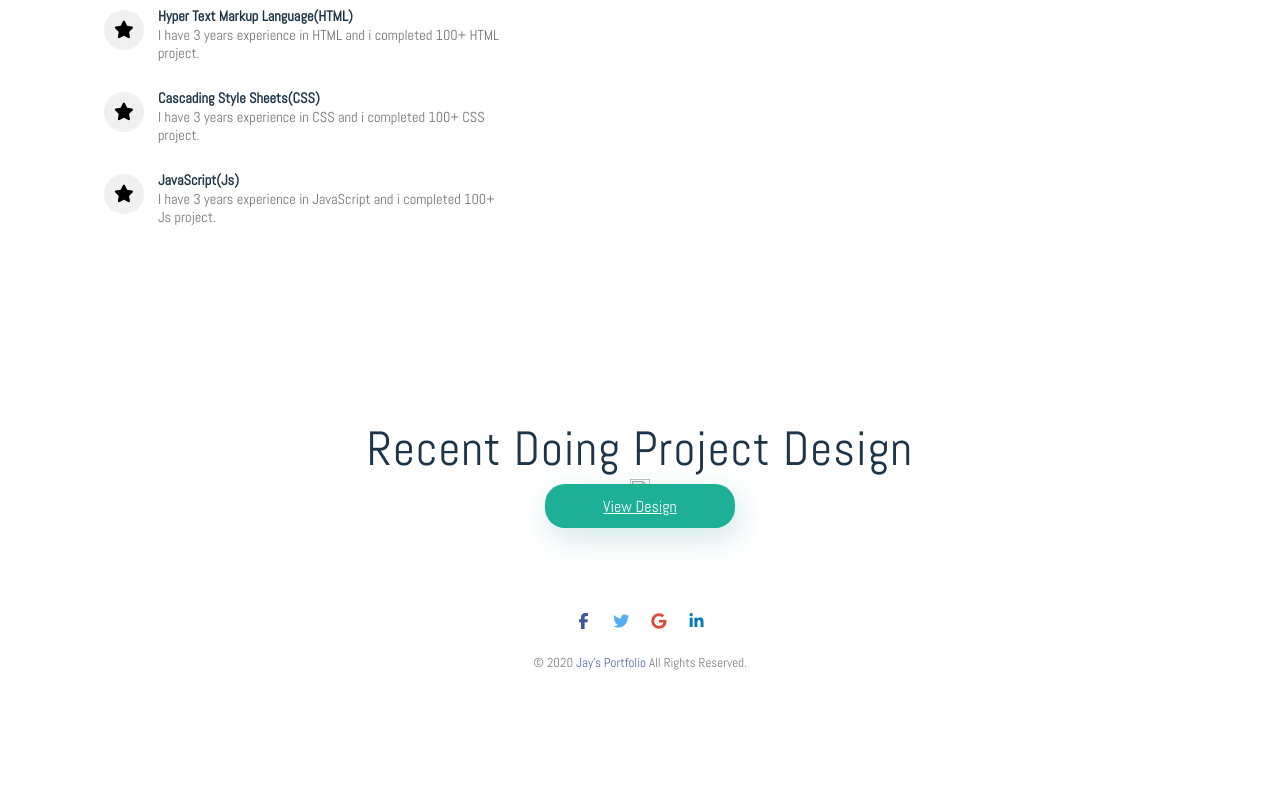
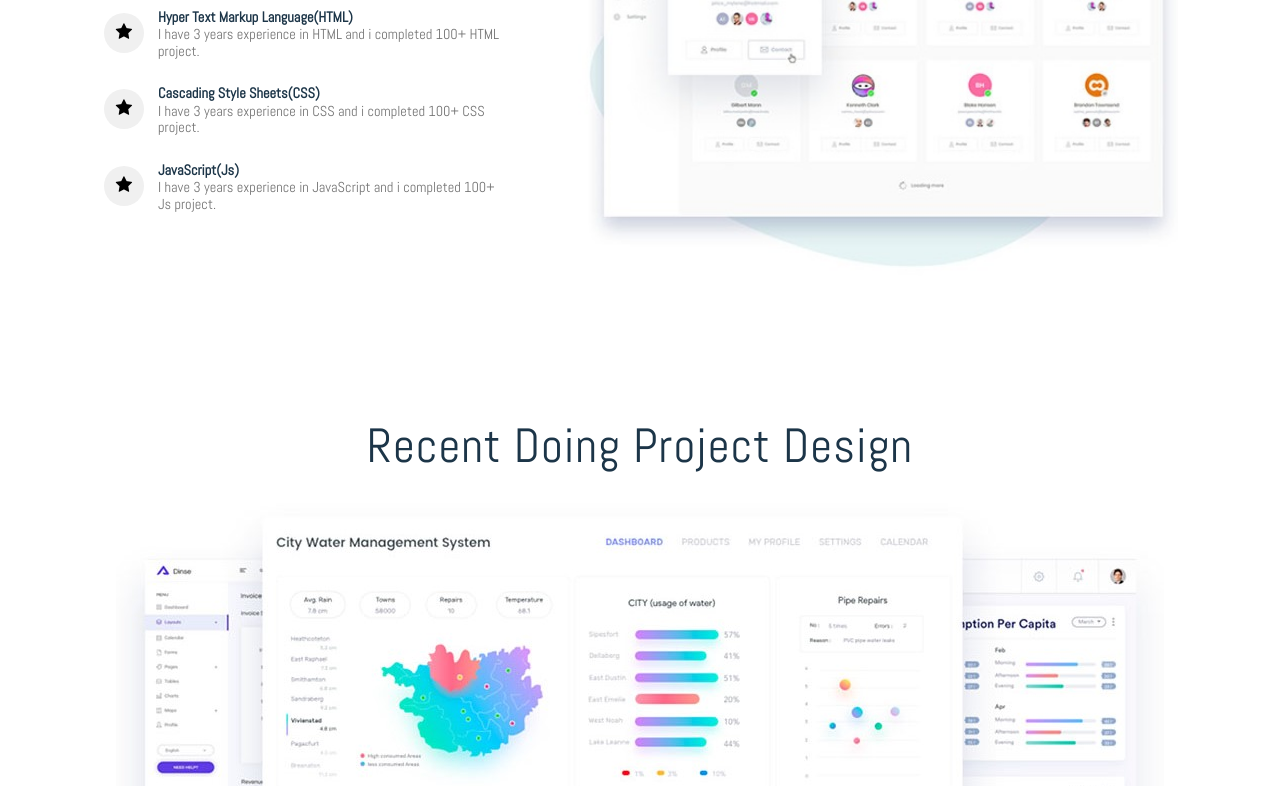
Before and after one commit to JayNg96/IDAssignment1, a plain HTML site: page Experience.html in a window 1280 px wide. Shown: the part 520-1306 px from the top of the page. Before the commit the page ends 1238 px from the top, so only its background shows below. Drawn offline with Linux system fonts and the light colour scheme; files that its build step writes are made by us from their sources.

Commit message:
Moved style to CSS and changed image directory.

```diff
--- a/Experience.html
+++ b/Experience.html
@@ -4,136 +4,10 @@
     <meta charset="UTF-8">
     <meta name="viewport" content="width=device-width, initial-scale=1">
     <title>Home</title>
-    <link rel="stylesheet" type="text/css" href="styles.css">
+    <link rel="stylesheet" type="text/css" href="CSS/normalize.css">
+    <link rel="stylesheet" type="text/css" href="CSS/styles.css">
     <link rel="stylesheet" href="https://cdnjs.cloudflare.com/ajax/libs/font-awesome/4.7.0/css/font-awesome.min.css">
-    <link rel="stylesheet" href="path/to/font-awesome/css/font-awesome.min.css">
 
-    <style> /** i put style for the content here because it is only useful for this page **/
-    #skills{
-        display: flex;
-        justify-content: space-around;
-        align-items: center;
-        width:90%;
-        margin:auto auto 50px auto;
-    }
-    .skill-text{
-        width:400px;
-    }
-    .skill-img{
-        width:600px;
-        height: 600px;
-    }
-    .skill-img img{
-        width:100%;
-        height: 100%;
-        object-fit: contain;
-    }
-    .skill-heading span{
-        color:#36b7b5;
-        font-weight: 500;
-        text-transform: uppercase;
-        letter-spacing: 1px;
-        font-size: 1rem;
-    }
-    .skill-heading h2{
-        color: #1c3548;
-        font-size: 3.3rem;
-        margin:0px;
-        font-weight: 400;
-        letter-spacing: 1px;
-    }
-    .s-box-container{
-        margin-top: 30px;
-    }
-    .skill-box{
-        display: flex;
-        margin: 25px 0px;
-    }
-    .s-box-icon{
-        margin-right:12px;
-    }
-    .s-box-icon i{
-        width:40px;
-        height: 40px;
-        border-radius: 50%;
-        display: flex;
-        justify-content: center;
-        align-items: center;
-        background-color: #f0f0f0;
-        font-size: 1.1rem;
-    }
-    .s-box-text strong{
-        color:#1c3548;
-        margin: 0px;
-        font-size: 0.9rem;
-        font-weight: 600;
-    }
-    .s-box-text p{
-        color:#747474;
-        font-size: 0.9rem;
-    }
-    .fa-html5{
-        color:#e06061;
-    }
-    .fa-css3-alt{
-        color:#416cdf;
-    }
-    .fa-js-square{
-        color:#f98231;
-    }
-
-    #recent{
-	display: flex;
-	justify-content: center;
-	align-items: center;
-	margin:30px 0px;
-	flex-direction: column;
-    }
-    .recent-heading span,
-    .client-heading span{
-        color:#36b7b5;
-        font-weight: 500;
-        text-transform: uppercase;
-        letter-spacing: 2px;
-        font-size: 1.1rem;
-    }
-    .recent-heading h3,
-    .client-heading h3,
-    #contact h3{
-        color:#1c3548;
-        font-size: 3rem;
-        margin: 0px;
-        font-weight: 400;
-        letter-spacing: 1px;
-    }
-    .recent-img{
-        margin:0px 40px;
-    }
-    .recent-img img{
-        width:100%;
-        height: 100%;
-    }
-    .recent-btn{
-        width:190px;
-        height: 44px;
-        display: flex;
-        justify-content: center;
-        align-items: center;
-        color:#FFFFFF;
-        background-color: #1db096;
-        border-radius: 20px;
-        box-shadow: 4px 10px 30px rgba(24,139,119,0.2);
-    }
-
-    .recent-btn:hover{
-        background-color: #23cdaf;
-        transition: all ease 0.2s;
-    }
-    .recent-btn{
-        width:190px;
-        margin-top: -20px;
-    }
-    </style>
 </head>
 
 <body>
@@ -210,7 +84,7 @@
 	</div>
 
 	<div class="skill-img">
-	<img src="skill.jpg" alt="skill" style="width: 100%; height: 100%;"/>
+	<img src="images/skill.jpg"/>
 	</div>
     </section>
 
@@ -222,7 +96,7 @@
         </div>
 
         <div class="recent-img">
-            <img src="recent.jpg"/>
+            <img src="images/recent.jpg"/>
         </div>
 
         <a href="#" class="recent-btn">View Design</a>
```
